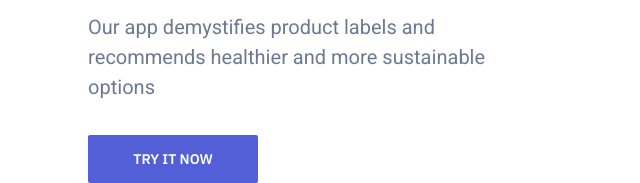
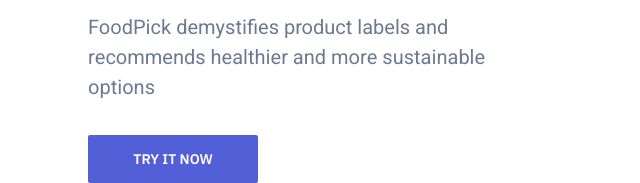
Before and after one commit to RayRemnant/foodpick-website, a plain HTML site: page index.html in a window 1280 px wide. Shown: the part 319-502 px from the top of the page, 12-652 px from the left. Drawn offline with nearby package versions, Linux system fonts and the light colour scheme.

Commit message:
decided a name

```diff
--- a/index.html
+++ b/index.html
@@ -4,10 +4,11 @@
     <meta charset="utf-8">
     <meta http-equiv="X-UA-Compatible" content="IE=edge">
     <meta name="viewport" content="width=device-width, initial-scale=1">
-    <title>Switch Template</title>
+    <title>FoodPick | Healthy & Sustainable Decisions</title>
     <link href="https://fonts.googleapis.com/css?family=Heebo:400,700|IBM+Plex+Sans:600" rel="stylesheet">
     <link rel="stylesheet" href="dist/css/style.css">
     <script src="https://unpkg.com/scrollreveal@4.0.0/dist/scrollreveal.min.js"></script>
+	<link rel="icon" type="image/x-icon" href="/dist/images/favicon.png">
 </head>
 <body class="is-boxed has-animations">
     <div class="body-wrap boxed-container">
@@ -36,7 +37,7 @@
                     <div class="hero-inner">
 						<div class="hero-copy">
 	                        <h1 class="hero-title mt-0">Your health deserves the right choices</h1>
-	                        <p class="hero-paragraph">Our app demystifies product labels and recommends healthier and more sustainable options</p>
+	                        <p class="hero-paragraph">FoodPick demystifies product labels and recommends healthier and more sustainable options</p>
 	                        <div class="hero-cta">
 								<a class="button button-primary" href="#cta">Try it now</a>
 
```
Also changed, not shown: dist/images/favicon.png (added).
